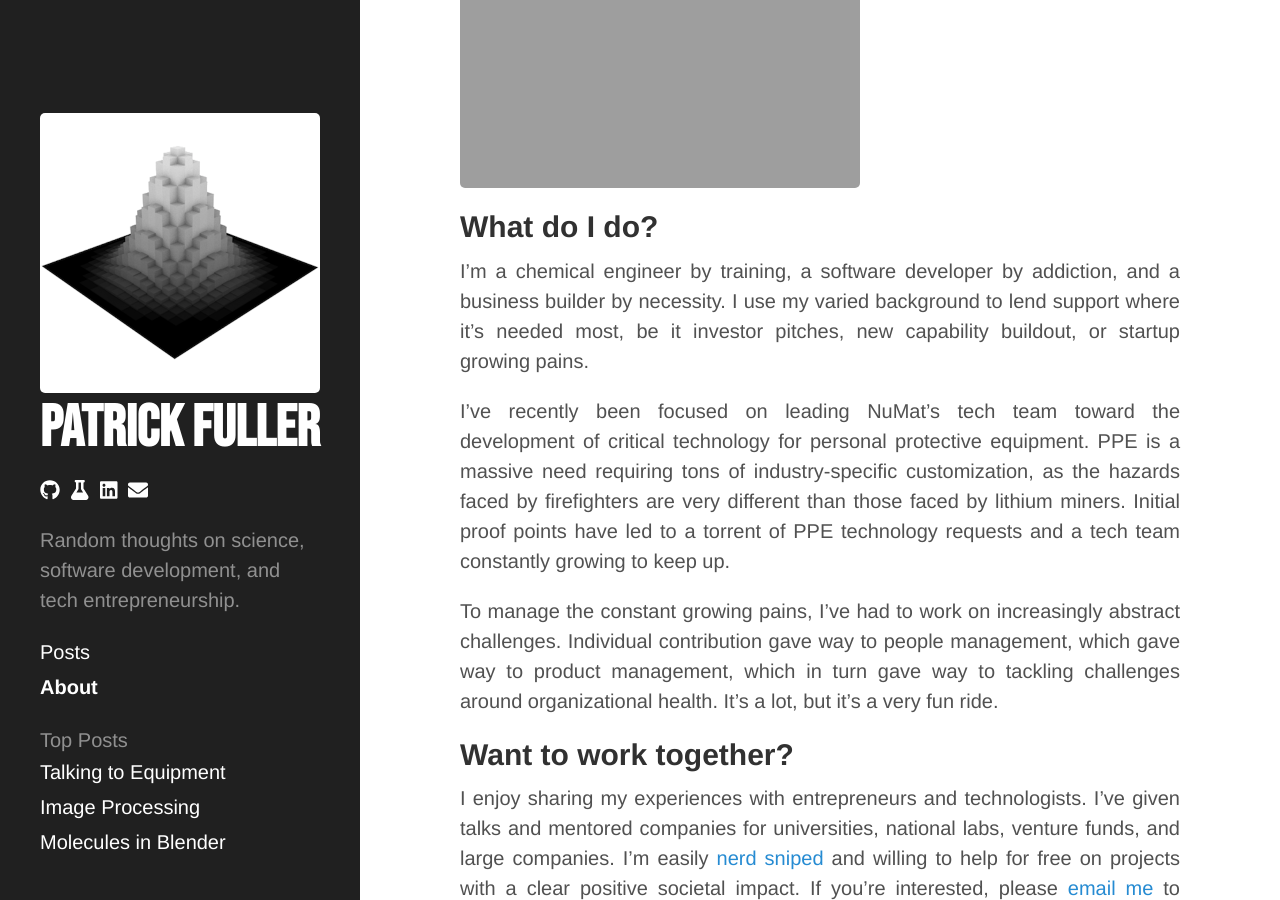
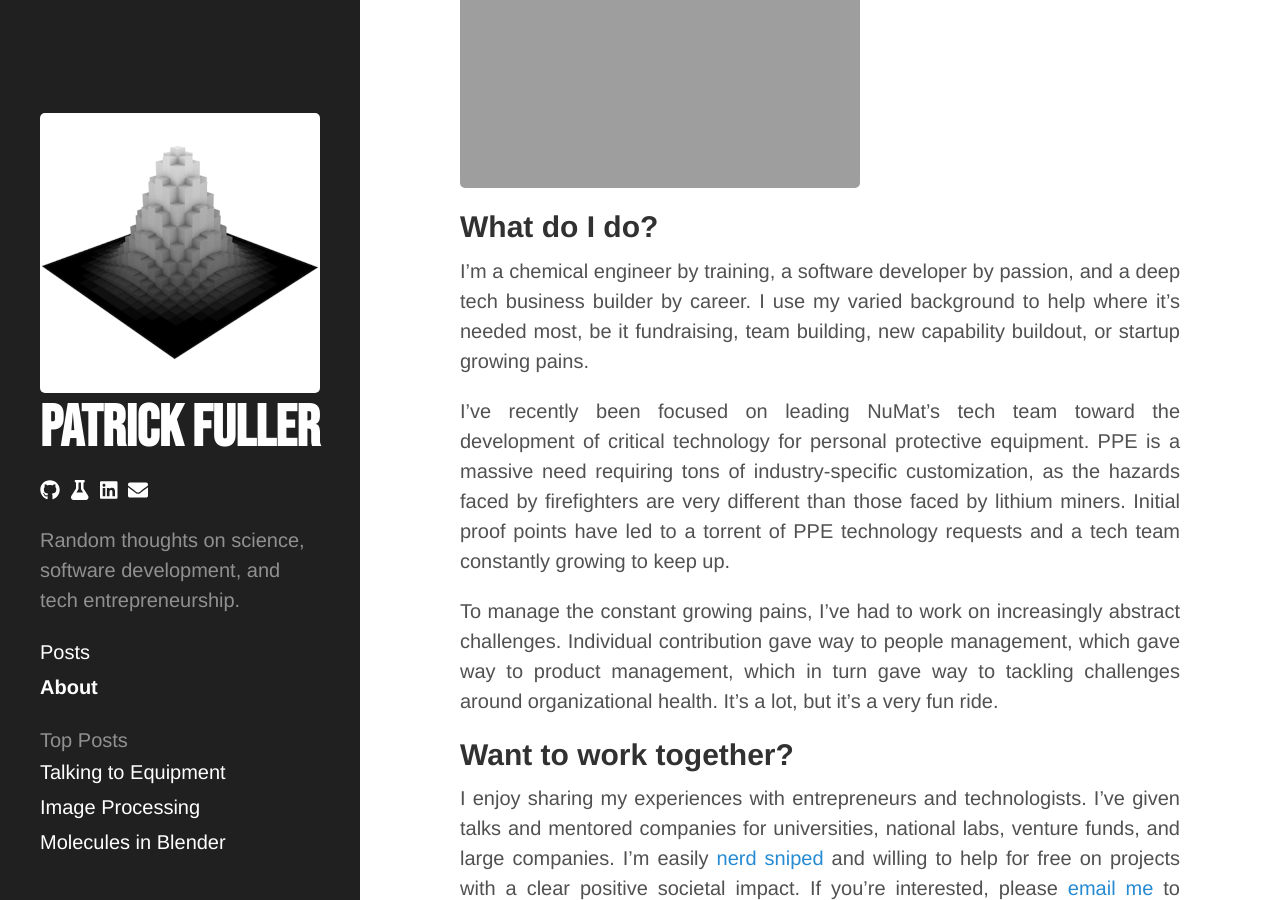
Before and after one commit to patrickfuller/patrickfuller.github.io, a Jekyll site: the page built from _posts/2021-11-28-about-me.md, in a window 1280 px wide and 900 px high, scrolled down 2440 px. Built offline with Jekyll 4.4.1, drawn with Linux system fonts in a browser that asks for light colours; comment, search, counter and statistics services are not loaded.

Commit message:
Slight reword to About page

```diff
--- a/_posts/2021-11-28-about-me.md
+++ b/_posts/2021-11-28-about-me.md
@@ -33,7 +33,7 @@ We use computer software to rationally design nanomaterials.ⓘ/This was part of
 
 ## What do I do?
 
-I'm a chemical engineer by training, a software developer by addiction, and a business builder by necessity. I use my varied background to lend support where it's needed most, be it investor pitches, new capability buildout, or startup growing pains.
+I'm a chemical engineer by training, a software developer by passion, and a deep tech business builder by career. I use my varied background to help where it's needed most, be it fundraising, team building, new capability buildout, or startup growing pains.
 
 I've recently been focused on leading NuMat's tech team toward the development of critical technology for personal protective equipment. PPE is a massive need requiring tons of industry-specific customization, as the hazards faced by firefighters are very different than those faced by lithium miners. Initial proof points have led to a torrent of PPE technology requests and a tech team constantly growing to keep up.
 
```
